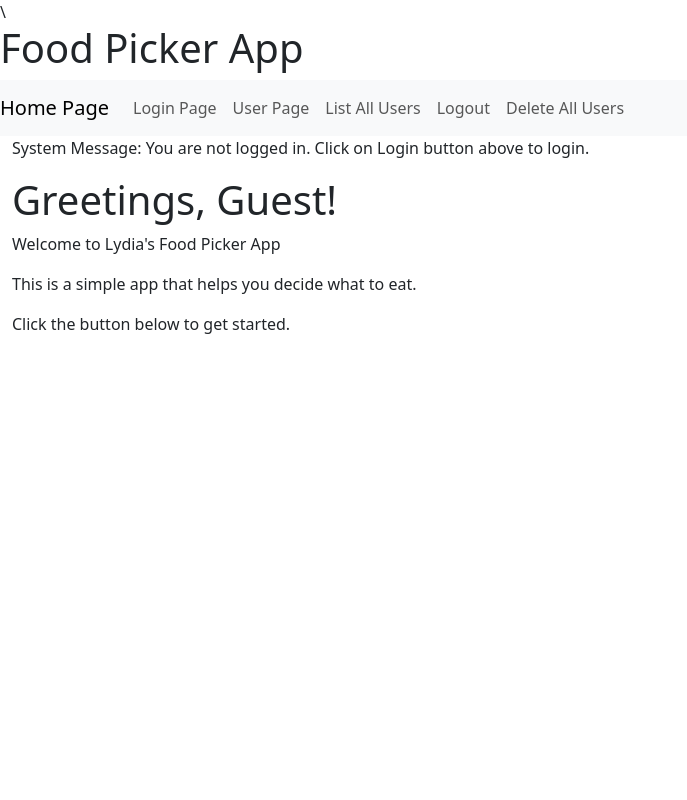
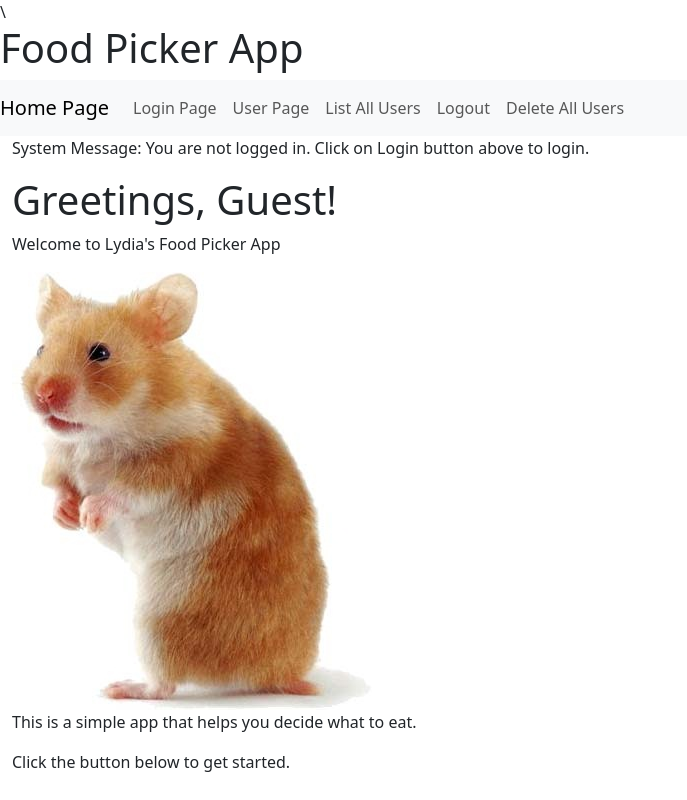
Before and after one commit to lydialimlh/foodpicker, a Flask app: page / in a window 1280 px wide. Shown: the whole page, without its empty margins (0-687 px from the left). Run offline with Flask 3, Linux system fonts and the light colour scheme.

Commit message:
insert stylesheet and static image

```diff
--- /dev/null
+++ b/frontend/static/style.css
@@ -0,0 +1,2 @@
+body {color: red
+    ;}
--- a/frontend/templates/base.html
+++ b/frontend/templates/base.html
@@ -4,7 +4,7 @@
         <link href="https://cdn.jsdelivr.net/npm/bootstrap@5.3.3/dist/css/bootstrap.min.css" rel="stylesheet" integrity="sha384-QWTKZyjpPEjISv5WaRU9OFeRpok6YctnYmDr5pNlyT2bRjXh0JMhjY6hW+ALEwIH" crossorigin="anonymous">
         <title> {% block title %}{% endblock%} </title>\
         <h1>Food Picker App</h1>
-
+        <link rel="stylesheet" type="text/css" href="{{ url_for('static', filename = 'styles/style.css') }}">
     </head>
     <body>
         <nav class="navbar navbar-expand-lg navbar-light bg-light">
--- a/frontend/templates/index.html
+++ b/frontend/templates/index.html
@@ -8,6 +8,8 @@
     <h1> Greetings, {{user}}! </h1>
 
     <p> Welcome to Lydia's Food Picker App </p>
+    <image src="{{ url_for('static', filename = 'images/hamster.jpg') }}">
+
     <p> This is a simple app that helps you decide what to eat. </p>
     <p> Click the button below to get started. </p>
 
```
Also changed, not shown: frontend/static/images/hamster.jpg (added), instance/users.sqlite3.
